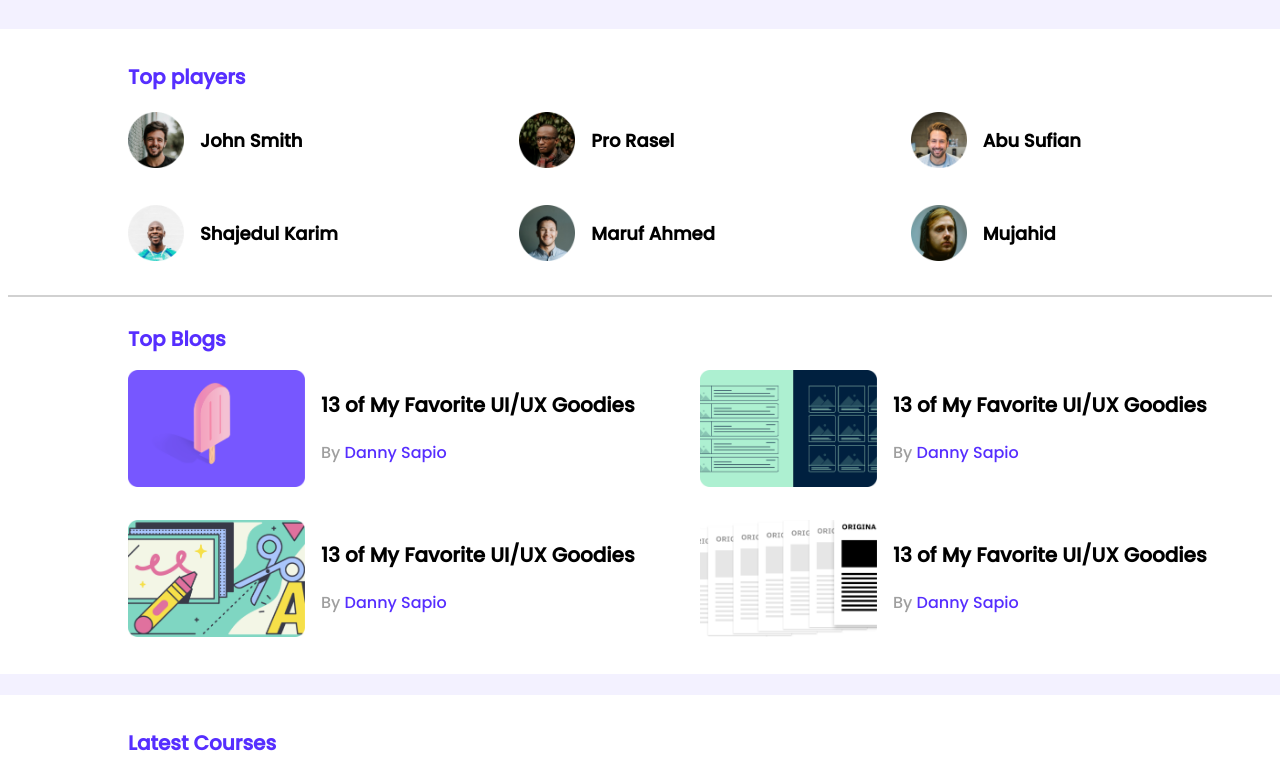
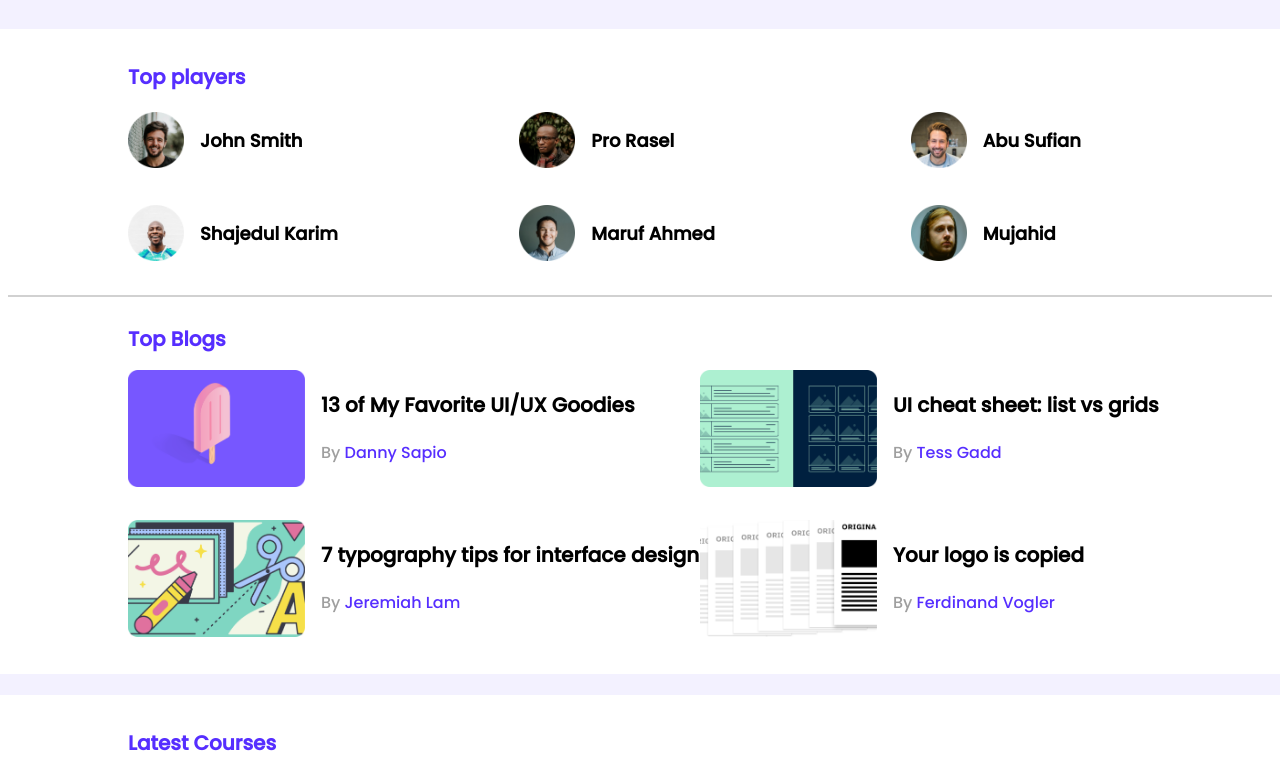
Before and after one commit to Showrab15/Leader-board, a plain HTML site: page index.html in a window 1280 px wide. Shown: the top 772 px of the page. Drawn offline with Linux system fonts and the light colour scheme.

Commit message:
desifn edited

```diff
--- a/index.html
+++ b/index.html
@@ -65,8 +65,8 @@
                 <img src="blogs/blog-2.png" alt="">
             </div>
             <div class="blog-info">
-                <h3 class="blog-title">13 of My Favorite UI/UX Goodies</h3>
-                <p class="blog-author">By <a href=""> Danny Sapio</a></p>
+                <h3 class="blog-title">UI cheat sheet: list vs grids</h3>
+                <p class="blog-author">By <a href="">Tess Gadd</a></p>
             </div>
         </article>
         <article class="blog">
@@ -74,8 +74,8 @@
                 <img src="blogs/blog-3.png" alt="">
             </div>
             <div class="blog-info">
-                <h3 class="blog-title">13 of My Favorite UI/UX Goodies</h3>
-                <p class="blog-author">By <a href=""> Danny Sapio</a></p>
+                <h3 class="blog-title">7 typography tips for interface design</h3>
+                <p class="blog-author">By <a href="">Jeremiah Lam</a></p>
             </div>
         </article>
         <article class="blog">
@@ -83,8 +83,8 @@
                 <img src="blogs/blog-4.png" alt="">
             </div>
             <div class="blog-info">
-                <h3 class="blog-title">13 of My Favorite UI/UX Goodies</h3>
-                <p class="blog-author">By <a href=""> Danny Sapio</a></p>
+                <h3 class="blog-title">Your logo is copied</h3>
+                <p class="blog-author">By <a href="">Ferdinand Vogler</a></p>
             </div>
         </article>
     </div>
```
Also changed, not shown: style.css (line endings or trailing spaces).
